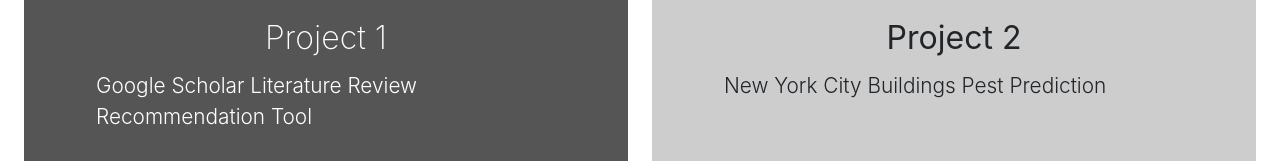
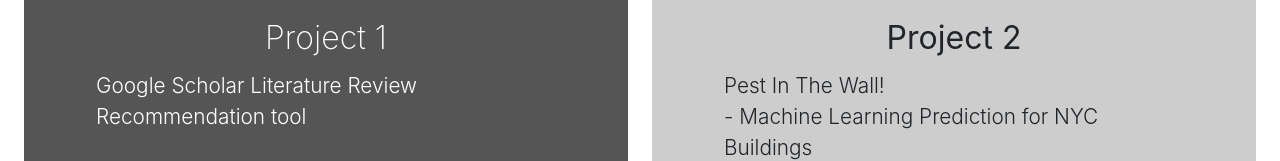
Before and after one commit to MinnL/minnl.github.io, a plain HTML site: page index.html in a window 1280 px wide. Shown: the part 793-954 px from the top of the page. Drawn offline with nearby package versions, Linux system fonts and the light colour scheme.

Commit message:
Add files via upload
v6

```diff
--- a/index.html
+++ b/index.html
@@ -42,12 +42,12 @@
       <div class="row px-2">
         <div class="col mx-2 bg-dark pt-5 px-5 mb-3">
           <h2 class="mt-3">Project 1</h2>
-          <p class="lead mb-5 text-left">Google Scholar Literature Review Recommendation Tool</p><a class="btn btn-info" href="https://github.com/MinnL/GSMASY">Info</a>
+          <p class="lead mb-5 text-left w-100">Google Scholar Literature Review&nbsp;<br>Recommendation tool</p><a class="btn btn-info text-center" href="https://github.com/MinnL/GSMASY">Info</a>
           <img class="img-fluid d-block" src="assets/styleguide/cover_4.jpg" width="" style="">
         </div>
         <div class="col mx-2 pt-5 px-5 bg-primary mb-3">
           <h2 class="mt-3"><b>Project 2</b></h2>
-          <p class="lead mb-5 text-left">New York City Buildings Pest Prediction</p><a class="btn btn-info" href="https://github.com/MinnL/NYC-Pest-Predicition-ML">Info</a>
+          <p class="lead mb-5 text-left">Pest In The Wall!<br>- Machine Learning Prediction for NYC Buildings</p><a class="btn btn-info" href="https://github.com/MinnL/NYC-Pest-Predicition-ML">Info</a>
           <img class="img-fluid d-block" src="assets/styleguide/cover_1.jpg" width="">
         </div>
       </div>
```
